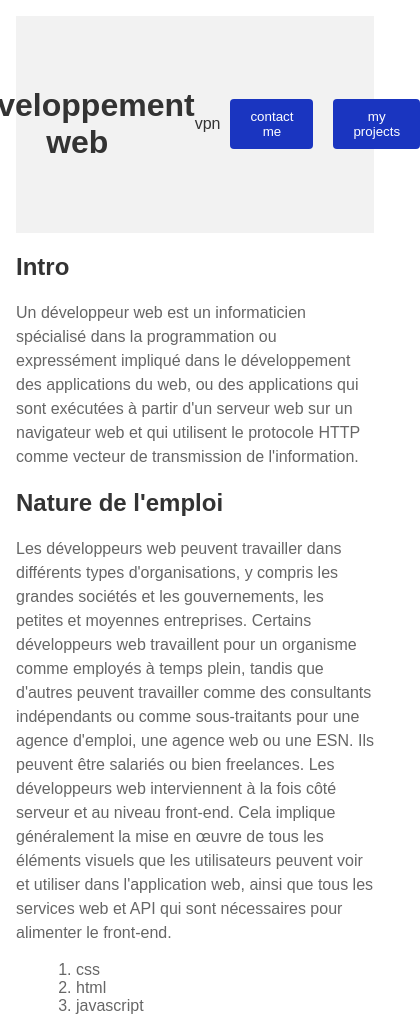
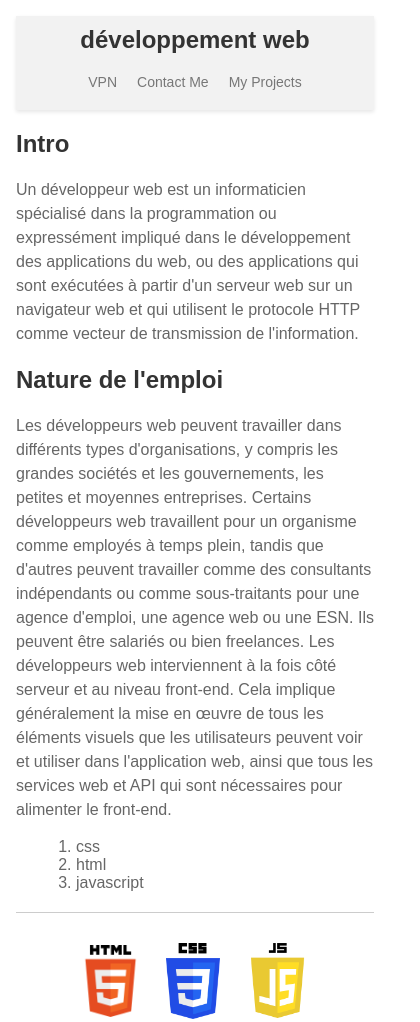
Before and after one commit to chedlidridi/chedli, a plain HTML site: page index.html in a window 390 px wide. Shown: the top 1022 px of the page, 420 px wide, since content can reach past the window. Drawn offline with Linux system fonts and the light colour scheme.

Commit message:
change the header

```diff
--- a/css/style.css
+++ b/css/style.css
@@ -13,9 +13,57 @@ div {
   justify-content: center;
 }
 #home {
-  text-align: center;
-  padding: 50px;
+  display: flex;
+  flex-direction: row;
+  justify-content: space-between;
+  align-items: center;
+  padding: 20px;
   background-color: #f2f2f2;
+  box-shadow: 0 2px 4px rgba(0, 0, 0, 0.1);
+}
+
+#home h1 {
+  font-size: 28px;
+  margin: 0;
+  color: #333;
+}
+
+#home nav {
+  display: flex;
+  align-items: center;
+}
+
+#home nav a {
+  margin-left: 20px;
+  text-decoration: none;
+  color: #777;
+  font-weight: 500;
+  transition: color 0.3s ease;
+}
+
+#home nav a:hover {
+  color: #333;
+}
+
+/* Media query for smaller screens */
+@media (max-width: 480px) {
+  #home {
+    flex-direction: column;
+    padding: 10px;
+  }
+
+  #home h1 {
+    font-size: 24px;
+  }
+
+  #home nav {
+    margin-top: 10px;
+  }
+
+  #home nav a {
+    margin: 10px;
+    font-size: 14px;
+  }
 }
 
 h1 {
--- a/index.html
+++ b/index.html
@@ -10,14 +10,15 @@
   <body>
     <div id="home">
       <h1>développement web</h1>
-      <a
-        href="https://play.google.com/store/apps/details?id=com.speedy.vpn&hl=en_US&pli=1"
-        >vpn</a
-      >
-      <button><a href="#contact_form">contact me</a></button>
-      <button><a href="projects.html">my projects</a></button>
+      <nav>
+        <a
+          href="https://play.google.com/store/apps/details?id=com.speedy.vpn&hl=en_US&pli=1"
+          >VPN</a
+        >
+        <a href="#contact_form">Contact Me</a>
+        <a href="projects.html">My Projects</a>
+      </nav>
     </div>
-
     <h2>Intro</h2>
     <p>
       Un développeur web est un informaticien spécialisé dans la programmation
```
